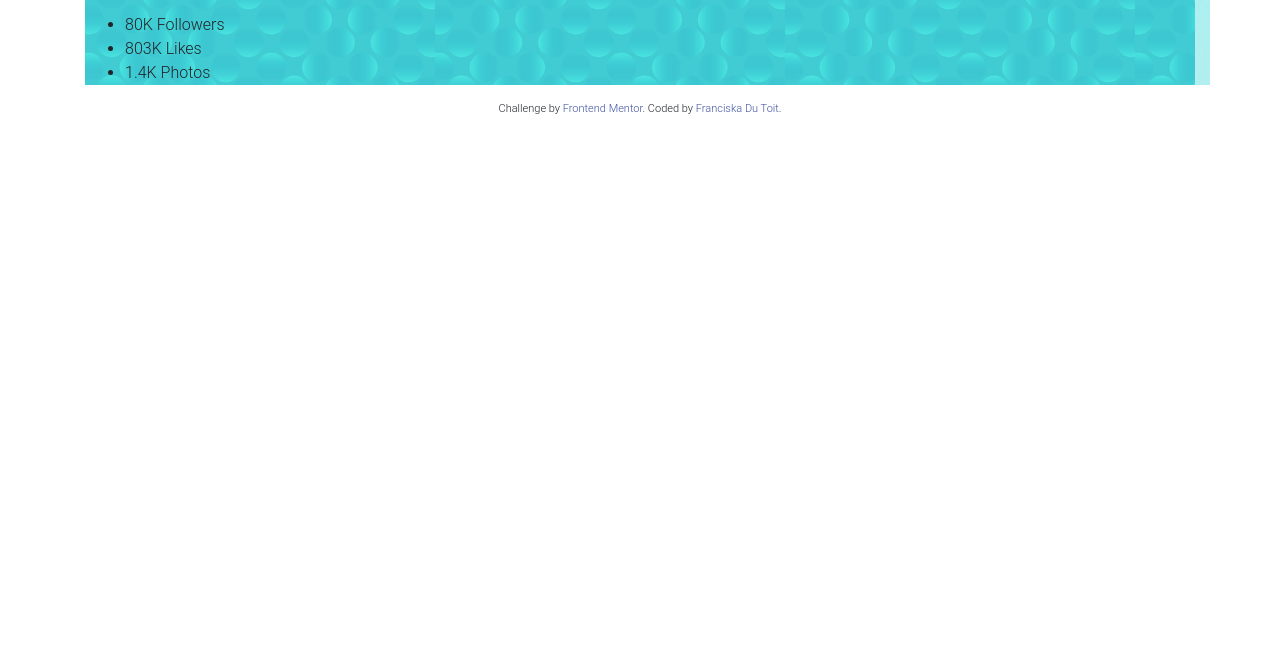
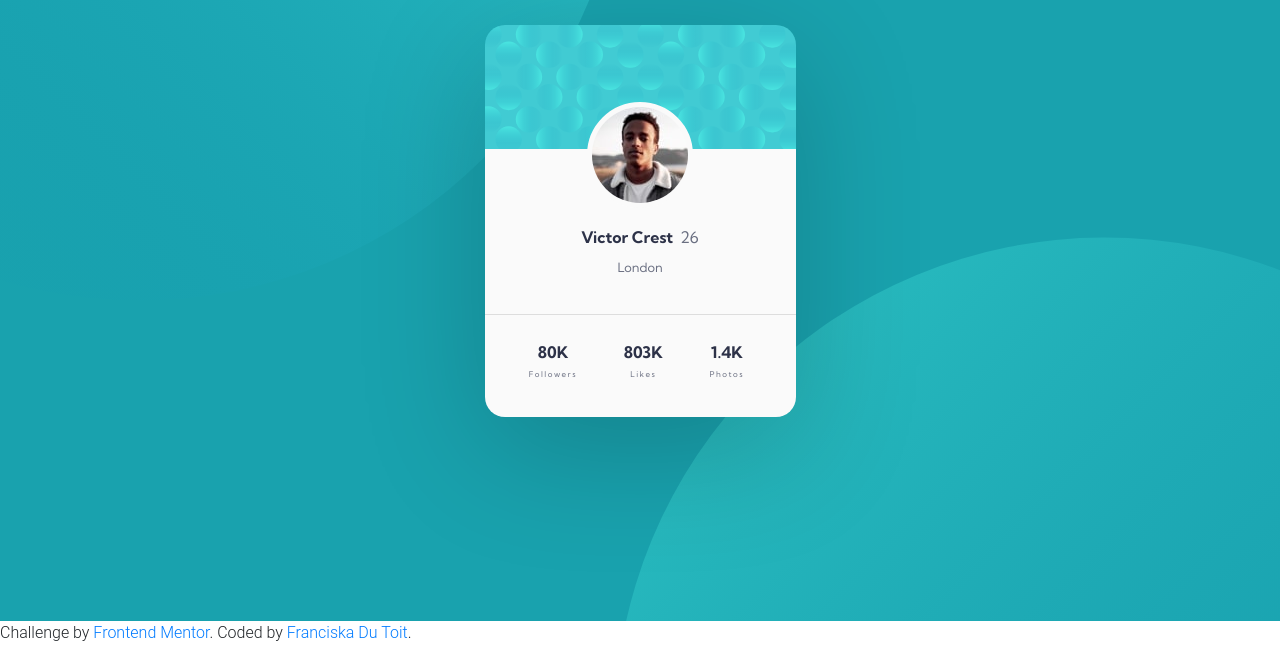
Before and after one commit to Franciskadtt/Profile-card-component, a plain HTML site: page index.html in a window 1280 px wide. Shown: the part 179-824 px from the top of the page. Before the commit the page ends 800 px from the top, so only its background shows below. Drawn offline with nearby package versions, Linux system fonts and the light colour scheme.

Commit message:
Style card and container

```diff
--- a/assets/css/style.css
+++ b/assets/css/style.css
@@ -1,5 +1,110 @@
 
+/* ------------------------------------- Google Fonts */
+@import url('https://fonts.googleapis.com/css2?family=Kumbh+Sans:wght@400;700&display=swap');
 
+/* -------------------------------------------- Body */
+body {
+    margin: 0;
+    padding: 0;
+    min-height: 100vh;
+    height: 100%;
+}
 
-.attribution { font-size: 11px; text-align: center; }
-.attribution a { color: hsl(228, 45%, 44%); }
+/* --------------------------------------- Container */
+.container {
+    font-family: 'Kumbh Sans', sans-serif;
+    min-height: 100vh;
+    background-color: #19a2ae;
+    background-position: bottom 40vh right 51vw, top 52vh left 48vw;
+    background-repeat: no-repeat, no-repeat;
+    display: flex;
+    justify-content: center;
+    align-items: center;
+    min-width: 100vw;
+}
+
+/* ---------------------------------- Profile card */
+
+/* HEADER */
+.profile-card {
+    max-width: 311px;
+    width: 100%;
+    border-radius: 20px;
+    background-color: #fafafa;
+    background-repeat: no-repeat;
+    background-position: center top;
+    background-size: contain;
+    box-shadow: 0 32px 128px rgba(0, 0, 0, 0.2);
+}
+
+.profile-card-name,
+.profile-card-numbers {
+    color: #2d3248;
+    font-weight: 700;
+    font-size: 16px;
+}
+
+.profile-card-header {
+    display: flex;
+    flex-direction: column;
+    justify-content: center;
+    align-items: center;
+    padding: 77px 0 21px 0;
+    border-bottom: 1px solid #ddd;
+}
+
+.profile-card-age,
+.profile-card-location,
+.profile-card-stat-label {
+    color: #6a6f81;
+    font-weight: 400;
+}
+
+.profile-card-avatar {
+    background-color: #fafafa;
+    border-radius: 50%;
+    border: 5px solid #fafafa;
+    margin-bottom: 19.5px;
+}
+
+.profile-card-name {
+    margin-bottom: 10.5px;
+}
+
+.profile-card-age {
+    margin-left: 3.5px;
+}
+
+.profile-card-location {
+    font-size: 12.8px;
+}
+
+/* Avatar */
+img {
+    max-width: 100%;
+    display: block;
+}
+
+/* Stats info */
+.profile-card-stats-list {
+    display: flex;
+    padding: 25px 28px 21px 21px;
+    justify-content: space-around;
+    align-items: center;
+}
+
+.profile-card-stats-list li {
+    display: flex;
+    align-items: center;
+    flex-direction: column;
+    list-style: none;
+}
+
+.profile-card-numbers {
+    margin-bottom: 4px;
+}
+
+.profile-card-stat-label {
+    font-size: 8px;
+    letter-spacing: 1.5px;
+}
```
